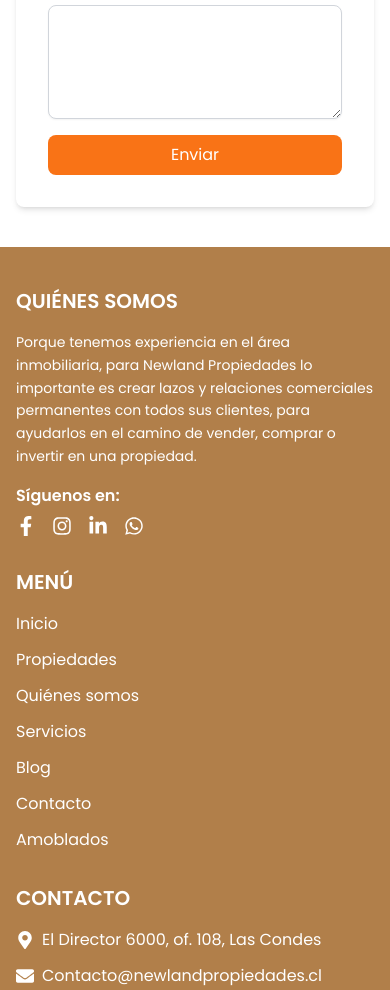
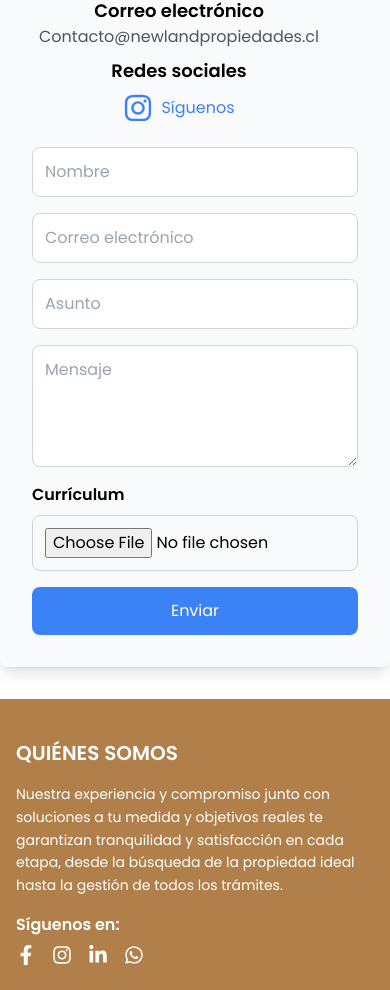
Before and after one commit to OwensLopez211/portillo-propiedades-frontend, a React (Create React App) app: page /contacto in a window 390 px wide. Shown: the part 1007-1997 px from the top of the page. Built offline with nearby package versions, Linux system fonts and the light colour scheme.

Commit message:
update general

```diff
--- a/src/App.js
+++ b/src/App.js
@@ -4,8 +4,8 @@ import { BrowserRouter as Router, Route, Routes } from 'react-router-dom';
 import HomePage from './pages/HomePage';
 import AboutUs from './pages/AboutUs';
 import Services from './pages/Services';
-import Contact from './pages/Contact';
-import PropertyDetail from './pages/PropertyDetail';
+import WorkWithUs from './pages/WorkWithUs';
+import PropertyDetail from './pages/details/PropertyDetail';
 import PropertiesPage from './pages/PropertiesPage';
 
 function App() {
@@ -16,7 +16,7 @@ function App() {
         <Route path="/quienes-somos" element={<AboutUs />} />
         <Route path="/propiedades" element={<PropertiesPage/>} />
         <Route path="/servicios" element={<Services/>} />
-        <Route path="/contacto" element={<Contact/>} />
+        <Route path="/contacto" element={<WorkWithUs/>} />
         <Route path="/property/:id" element={<PropertyDetail />} />
       </Routes>
     </Router>
--- /dev/null
+++ b/src/components/AboutUsPage/AboutUsComponent.jsx
@@ -0,0 +1,30 @@
+import React from 'react';
+
+const AboutUs = () => {
+    return (
+        <div className="container mx-auto my-8 p-4 flex flex-col lg:flex-row items-center bg-gray-100 rounded-lg shadow-lg">
+            {/* Texto */}
+            <div className="lg:w-1/2 p-6">
+                <h2 className="text-3xl font-bold mb-4">Tu camino inmobiliario, nuestra prioridad.</h2>
+                <p className="mb-4 text-justify">
+                    Somos un equipo de profesionales con años de experiencia en el mercado dedicados a brindarte un servicio inmobiliario integral y personalizado. Más que un agente, somos tu aliado estratégico; confiando en nosotros podrás tomar las mejores decisiones. Te acompañamos en cada paso del proceso de compra, venta o arriendo, asegurando que encuentres la propiedad ideal para tus necesidades y objetivos.
+                </p>
+                <p className="text-justify">
+                    Nuestra experiencia y compromiso junto con soluciones a tu medida y objetivos reales te garantizan tranquilidad y satisfacción en cada etapa, desde la búsqueda de la propiedad ideal hasta la gestión de todos los trámites.
+                </p>
+            </div>
+
+            {/* Imagen */}
+            <div className="lg:w-1/2 p-6 flex justify-center">
+                <img
+                    src="/Aboutimage.png"
+                    alt="About Us"
+                    className="rounded-lg shadow-md"
+                    style={{ width: '369px', height: '432px' }} // Ajusta el tamaño aquí
+                />
+            </div>
+        </div>
+    );
+};
+
+export default AboutUs;
--- a/src/components/General/Footer.jsx
+++ b/src/components/General/Footer.jsx
@@ -17,9 +17,7 @@ const Footer = () => {
         <div>
           <h3 className="font-bold text-xl mb-4">QUIÉNES SOMOS</h3>
           <p className="text-sm leading-relaxed mb-4">
-            Porque tenemos experiencia en el área inmobiliaria, para Newland Propiedades lo importante es crear lazos y relaciones comerciales
-            permanentes con todos sus clientes, para ayudarlos en el camino de
-            vender, comprar o invertir en una propiedad.
+            Nuestra experiencia y compromiso junto con soluciones a tu medida y objetivos reales te garantizan tranquilidad y satisfacción en cada etapa, desde la búsqueda de la propiedad ideal hasta la gestión de todos los trámites.
           </p>
           <div>
             <span className="font-bold">Síguenos en:</span>
@@ -45,12 +43,12 @@ const Footer = () => {
           <h3 className="font-bold text-xl mb-4">MENÚ</h3>
           <ul className="space-y-3">
             <li><a href="/" className="hover:underline hover:text-gray-300 transition duration-300">Inicio</a></li>
-            <li><a href="/" className="hover:underline hover:text-gray-300 transition duration-300">Propiedades</a></li>
-            <li><a href="/" className="hover:underline hover:text-gray-300 transition duration-300">Quiénes somos</a></li>
-            <li><a href="/" className="hover:underline hover:text-gray-300 transition duration-300">Servicios</a></li>
-            <li><a href="/" className="hover:underline hover:text-gray-300 transition duration-300">Blog</a></li>
-            <li><a href="/" className="hover:underline hover:text-gray-300 transition duration-300">Contacto</a></li>
-            <li><a href="/" className="hover:underline hover:text-gray-300 transition duration-300">Amoblados</a></li>
+            <li><a href="/quienes-somos" className="hover:underline hover:text-gray-300 transition duration-300">Nosotros</a></li>
+            <li><a href="/propiedades" className="hover:underline hover:text-gray-300 transition duration-300">Propiedades</a></li>
+            <li><a href="/contacto" className="hover:underline hover:text-gray-300 transition duration-300">Trabaja con Nosotros</a></li>
+            <li><a href="/honorarios" className="hover:underline hover:text-gray-300 transition duration-300">Honorarios</a></li>
+            <li><a href="/servicios" className="hover:underline hover:text-gray-300 transition duration-300">Servicios</a></li>
+            <li><a href="/news" className="hover:underline hover:text-gray-300 transition duration-300">News</a></li>
           </ul>
         </div>
 
@@ -74,12 +72,6 @@ const Footer = () => {
                 +56 22 985 7495
               </a>
             </li>
-            <li className="flex items-center">
-              <FaPhoneAlt className="mr-2 text-lg" />
-              <a href="tel:+56982667512" className="hover:underline hover:text-gray-300 transition duration-300">
-                +56 9 8266 7512
-              </a>
-            </li>
           </ul>
         </div>
       </div>
--- /dev/null
+++ b/src/components/WorkWithUsPage/JoinUs.jsx
@@ -0,0 +1,128 @@
+import React, { useState } from 'react';
+import { FaInstagram } from 'react-icons/fa'; // Importar el icono de Instagram
+
+const JoinUs = () => {
+    const [formData, setFormData] = useState({
+        name: '',
+        email: '',
+        subject: '',
+        message: '',
+        resume: null
+    });
+
+    const handleChange = (e) => {
+        const { name, value } = e.target;
+        setFormData({
+            ...formData,
+            [name]: value
+        });
+    };
+
+    const handleFileChange = (e) => {
+        setFormData({
+            ...formData,
+            resume: e.target.files[0]
+        });
+    };
+
+    const handleSubmit = (e) => {
+        e.preventDefault();
+        console.log('Datos del formulario enviados:', formData);
+        setFormData({ name: '', email: '', subject: '', message: '', resume: null }); // Resetea el formulario
+    };
+
+    return (
+        <div className="container mx-auto my-8 p-8 bg-gray-50 rounded-lg shadow-lg flex flex-col lg:flex-row">
+            {/* Texto informativo */}
+            <div className="lg:w-1/2 pr-8">
+                <h2 className="text-4xl font-bold mb-4 text-center">¡Únete a nuestro equipo!</h2>
+                <p className="text-lg mb-6 text-justify">
+                    No importa si tienes o no experiencia, tampoco nos importa tu edad. Lo que sí nos importa es que seas dinámico, proactivo, creativo, apasionado, positivo, colaborativo, flexible, con ganas de trabajar, emprendedor, optimista, alegre, entusiasta, constructivo y comprometido.
+                </p>
+                <h3 className="text-xl font-semibold text-center">Déjanos tus datos y te contactaremos de inmediato.</h3>
+
+                {/* Sección de Correo electrónico */}
+                <div className="mt-4 text-center">
+                    <h4 className="text-lg font-bold">Correo electrónico</h4>
+                    <p className="text-gray-600">Contacto@newlandpropiedades.cl</p>
+                </div>
+
+                {/* Sección de Redes sociales */}
+                <div className="mt-2 text-center">
+                    <h4 className="text-lg font-bold">Redes sociales</h4>
+                    <div className="flex items-center justify-center space-x-2 mt-2">
+                        <FaInstagram
+                            className="text-blue-500 hover:text-blue-700 transition duration-300 cursor-pointer"
+                            size={30}
+                            onClick={() => window.open('https://www.instagram.com/newland_propiedades_/', '_blank')}
+                        />
+                        <span className="text-blue-500 hover:text-blue-700 cursor-pointer" onClick={() => window.open('https://instagram.com', '_blank')}>
+                            Síguenos
+                        </span>
+                    </div>
+                </div>
+            </div>
+
+            {/* Formulario */}
+            <div className="lg:w-1/2 mt-6 lg:mt-0">
+                <form onSubmit={handleSubmit} className="flex flex-col space-y-4">
+                    <input
+                        type="text"
+                        name="name"
+                        placeholder="Nombre"
+                        value={formData.name}
+                        onChange={handleChange}
+                        required
+                        className="p-3 border border-gray-300 rounded-lg focus:outline-none focus:ring-2 focus:ring-blue-500"
+                    />
+                    <input
+                        type="email"
+                        name="email"
+                        placeholder="Correo electrónico"
+                        value={formData.email}
+                        onChange={handleChange}
+                        required
+                        className="p-3 border border-gray-300 rounded-lg focus:outline-none focus:ring-2 focus:ring-blue-500"
+                    />
+                    <input
+                        type="text"
+                        name="subject"
+                        placeholder="Asunto"
+                        value={formData.subject}
+                        onChange={handleChange}
+                        required
+                        className="p-3 border border-gray-300 rounded-lg focus:outline-none focus:ring-2 focus:ring-blue-500"
+                    />
+                    <textarea
+                        name="message"
+                        placeholder="Mensaje"
+                        value={formData.message}
+                        onChange={handleChange}
+                        required
+                        className="p-3 border border-gray-300 rounded-lg focus:outline-none focus:ring-2 focus:ring-blue-500"
+                        rows="4"
+                    />
+                    {/* Campo para subir currículum */}
+                    <div className="flex flex-col">
+                        <label className="mb-2 font-semibold">Currículum</label>
+                        <input
+                            type="file"
+                            accept=".pdf,.doc,.docx"
+                            onChange={handleFileChange}
+                            required
+                            className="p-3 border border-gray-300 rounded-lg focus:outline-none focus:ring-2 focus:ring-blue-500"
+                        />
+                    </div>
+                    <button
+                        type="submit"
+                        className="bg-blue-500 text-white rounded-lg p-3 hover:bg-blue-600 transition duration-300"
+                    >
+                        Enviar
+                    </button>
+                </form>
+            </div>
+        </div>
+    );
+};
+
+export default JoinUs;
--- a/src/pages/HomePage.jsx
+++ b/src/pages/HomePage.jsx
@@ -4,8 +4,6 @@ import TopBar from '../components/General/TopBar';
 import Navbar from '../components/General/Navbar';
 import HeroSection from '../components/Homepage/HeroSection';
 import FeaturedProperties from '../components/Homepage/FeaturedProperties';
-import ServicesSection from '../components/Homepage/ServicesSection';
-import AgentsCarousel from '../components/Homepage/AgentsCarousel';
 import WhatsAppBar from '../components/Homepage/WhatsappBar';
 import Footer from '../components/General/Footer';
 import PropertySearchBar from '../components/General/PropertySearchBar'; // Importa el componente de búsqueda
@@ -29,8 +27,6 @@ const HomePage = () => {
       <PropertySearchBar page="home" setFilters={handleFilters} />
 
       <FeaturedProperties />
-      <ServicesSection />
-      <AgentsCarousel />
       <WhatsAppBar />
       <Footer />
     </>
--- a/src/pages/Contact.jsx
+++ b/src/pages/WorkWithUs.jsx
@@ -2,8 +2,8 @@ import React from 'react';
 import Topbar from '../components/General/TopBar';
 import Navbar from '../components/General/Navbar';
 import Footer from '../components/General/Footer';
-import ContactForm from '../components/ContactPage/ContactForm';
 import SecondaryHero from '../components/General/SecundaryHero';
+import JoinUs from '../components/WorkWithUsPage/JoinUs'; // Asegúrate de que la ruta sea correcta
 
 const Contact = () => {
   return (
@@ -11,18 +11,14 @@ const Contact = () => {
       <Topbar />
       <Navbar />
       <SecondaryHero
-        title="Contacto"
+        title="Trabaja con Nosotros"
         subtitle="Nos encantaría saber de ti. ¡Ponte en contacto con nosotros!"
         backgroundImage="/path/to/your/background-image.jpg" // Cambia a la ruta de tu imagen
       />
-      <div className="bg-cover bg-center h-64" style={{ backgroundImage: `url('/path-to-your-image.jpg')` }}>
-        <div className="flex justify-center items-center h-full">
-          <h1 className="text-white text-4xl font-bold">CONTACTO</h1>
-        </div>
-      </div>
-      <div className="container mx-auto px-4 py-10">
-        <ContactForm />
-      </div>
+
+      {/* Agregar el componente JoinUs aquí */}
+      <JoinUs />
+
       <Footer />
     </div>
   );
```
Also changed, not shown: src/pages/AboutUs.jsx (+2 -12 lines), src/pages/details/PropertyDetail.jsx (renamed from src/pages/PropertyDetail.jsx, +8 -8 lines), public/Aboutimage.png (added).
